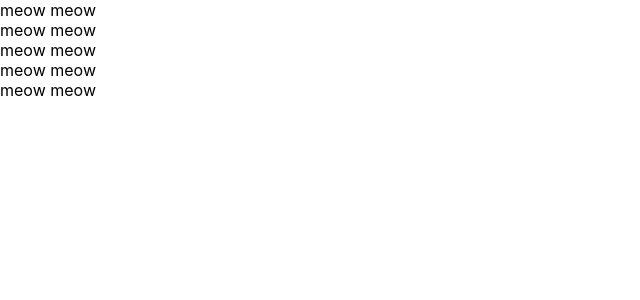
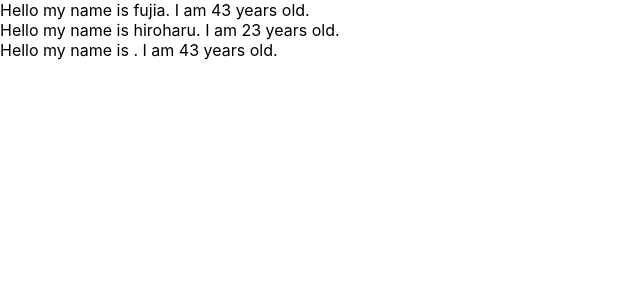
Before and after one commit to halhal23/react-app, a React (Create React App) app: page / in a window 1280 px wide. Shown: the top 300 px of the page, without its empty margins (0-640 px from the left). Built offline with nearby package versions, Linux system fonts and the light colour scheme.

Commit message:
learn props

```diff
--- a/src/App.js
+++ b/src/App.js
@@ -1,18 +1,28 @@
 import React from 'react';
+import PropTypes from 'prop-types';
 function App() {
+  const profiles = [
+    { name: "fujia", age: 43 },
+    { name: "hiroharu", age: 23 },
+    { name: "", age: 43 }
+  ]
   return (
     <React.Fragment>
-      <Cat />
-      <Cat />
-      <Cat />
-      <Cat />
-      <Cat />
+      {
+        profiles.map((profile, index) => {
+          return <User name={profile.name} age={profile.age} key={index} />
+        })
+      }
     </React.Fragment>
   )
 }
 
-const Cat = () => {
-  return <div>meow meow</div>
+const User = (props) => {
+  return <div>Hello my name is { props.name }. I am { props.age } years old.</div>
+}
+
+User.propTypes = {
+  name: PropTypes.string.isRequired
 }
 
 export default App;
```
